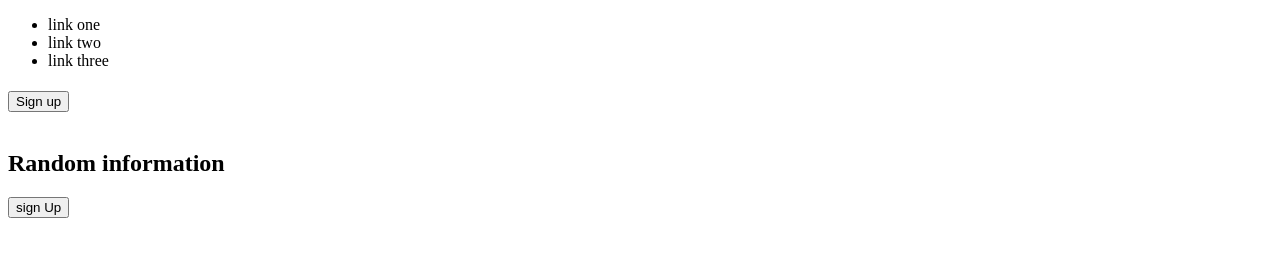
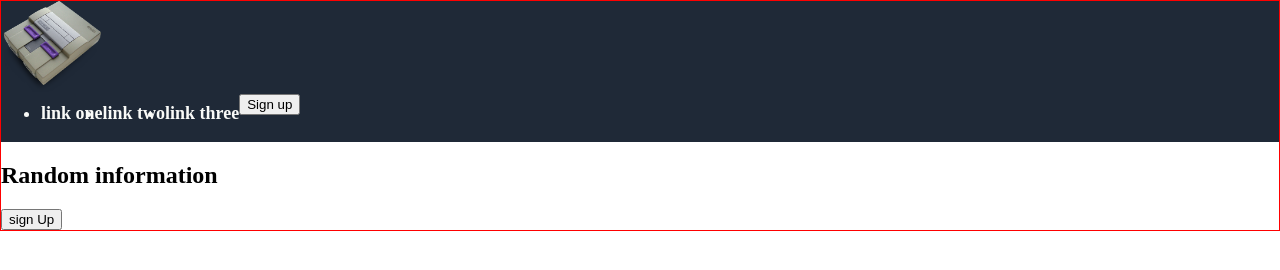
Before and after one commit to Diolemos/Landing-Page-, a plain HTML site: page index.html in a window 1280 px wide. Drawn offline with Linux system fonts and the light colour scheme.

Commit message:
Started styling the header, the logo isnt showing up in linux's chrome

```diff
--- a/index.html
+++ b/index.html
@@ -4,12 +4,13 @@
     <meta charset="UTF-8">
     <meta http-equiv="X-UA-Compatible" content="IE=edge">
     <meta name="viewport" content="width=device-width, initial-scale=1.0">
+    <link rel="stylesheet" href="style.css">
     <title>Document</title>
 </head>
 <body>
 
     <div class="header-container">
-    <header> <div class="header-logo"></div>
+    <header> <img src="/images/snes2.png" width="100px" alt="Snes gaming console image">
 
              <ul>
                  <li><a href="#"  ></a>link one</li>
--- a/style.css
+++ b/style.css
@@ -0,0 +1,31 @@
+html{
+    min-height: 100vh;
+
+}
+
+body{
+    padding: 0px;
+    margin: 0px;
+    border: 1px solid red;
+    position: relative;
+}
+
+.header-container{
+    background-color: #1f2937;
+    color: #f9faf8;
+    font-size: 48px;
+    font-weight: 800;
+    height: 100%;
+    width: 100%;
+    display: flex;
+}
+
+
+
+
+header ul{
+    font-size: 18px;
+    margin-top: 0px;
+    display: flex;
+    flex-direction: row;
+}
```
Also changed, not shown: images/snes2.png (added), images/sneslogo.png (added).
